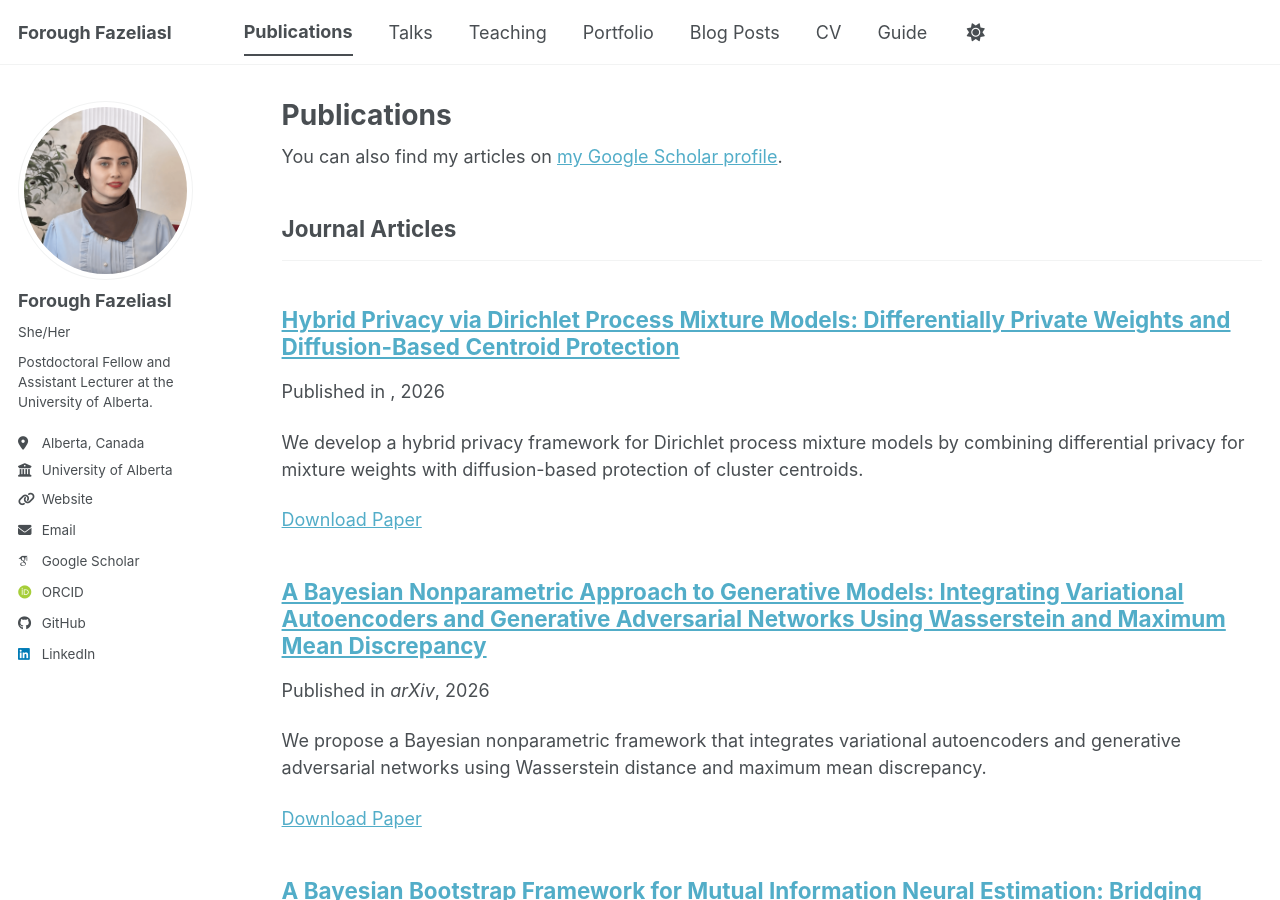
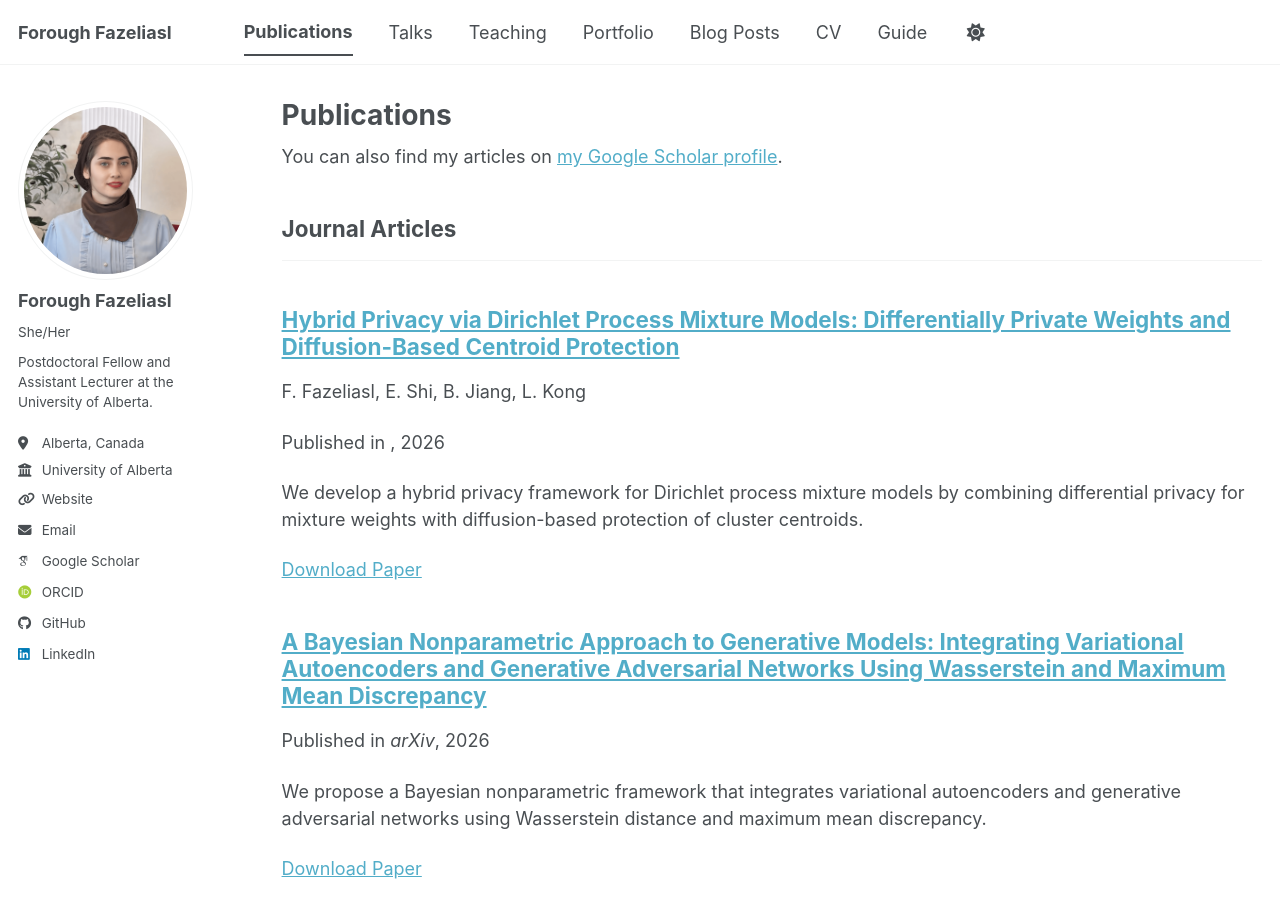
Before and after one commit to ForoughFazeliasl/ForoughFazeliasl.github.io, a Jekyll site: the page built from _pages/publications.html, in a window 1280 px wide and 900 px high. Built offline with Jekyll 4.4.1, drawn with Linux system fonts in a browser that asks for light colours; some web fonts are replaced; a script bundle is joined from its source files by our own code; library files that are not in the unit come from our copies.

Commit message:
Update archive-single.html

```diff
--- a/_includes/archive-single.html
+++ b/_includes/archive-single.html
@@ -33,6 +33,10 @@
         <a href="{{ base_path }}{{ post.url }}" rel="permalink">{{ title }}</a>
       {% endif %}
     </h2>
+
+    {% if post.authors %}
+      <p class="archive__item-authors">{{ post.authors }}</p>
+    {% endif %}
 
     {% if post.read_time %}
       <p class="page__meta"><i class="fa fa-clock" aria-hidden="true"></i> {% include read-time.html %}</p>
```
